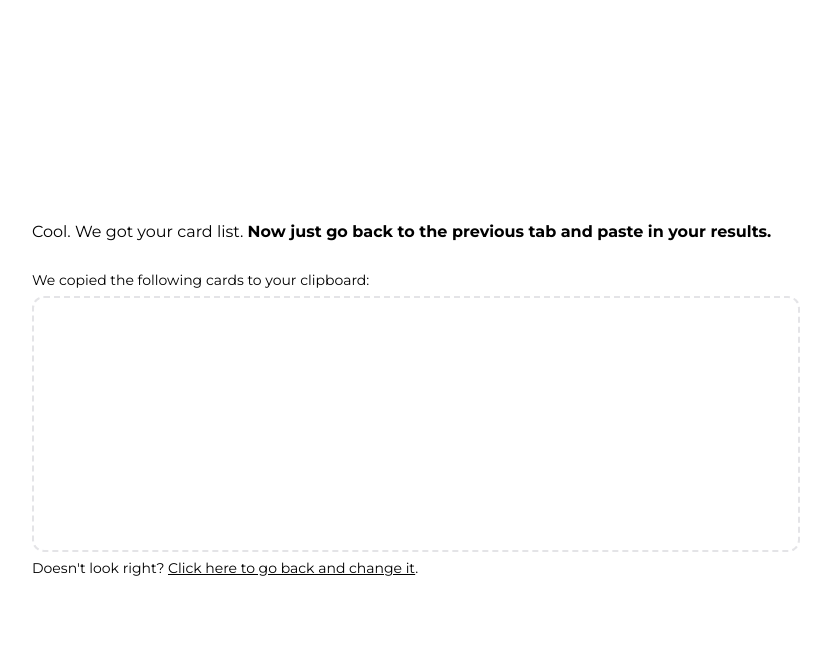
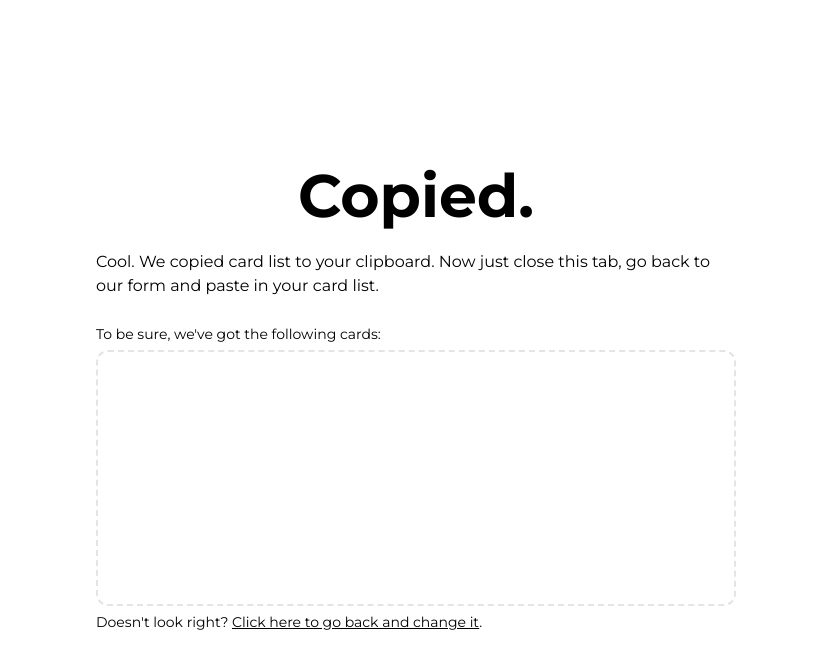
Before and after one commit to jkcorrea/card-survey, a Next.js app: page / in a window 1280 px wide. Both pictures are taken after a click on the button "Done. Copy me!". Shown: the top 668 px of the page, without its empty margins (224-1055 px from the left). Built offline with nearby package versions, Linux system fonts and the light colour scheme.

Commit message:
update done screen styles

```diff
--- a/src/components/DoneScreen.tsx
+++ b/src/components/DoneScreen.tsx
@@ -9,15 +9,14 @@ interface Props {
 }
 
 const DoneScreen: React.FC<Props> = ({ selected, goBack }) => (
-  <div className="container max-w-screen-md mx-auto w-full">
-    Cool. We got your card list.{' '}
-    <strong>
-      Now just go back to the previous tab and paste in your results.
-    </strong>
+  <div className="container max-w-screen-sm mx-auto w-full">
+    <h1 className="text-center text-6xl font-bold mb-6">Copied.</h1>
+    Cool. We copied card list to your clipboard. Now just close this tab, go
+    back to our form and paste in your card list.
     <br />
     <br />
     <span className="my-2 text-sm">
-      We copied the following cards to your clipboard:
+      To be sure, we&apos;ve got the following cards:
     </span>
     <ul className="w-auto h-64 my-1 overflow-y-scroll border-gray-200 border-dashed border-2 rounded-xl cursor-default">
       {selected.map(c => (
```
